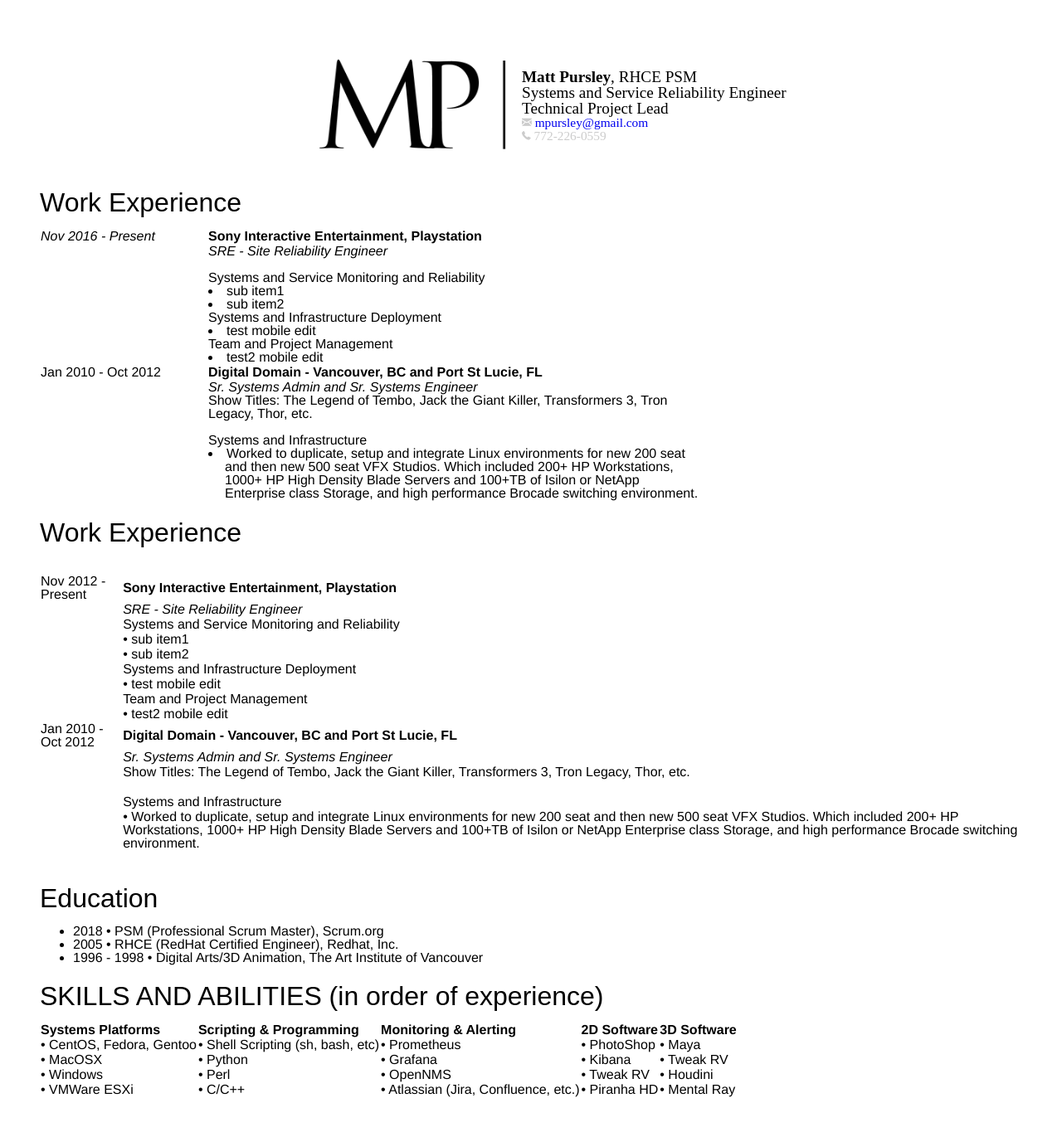
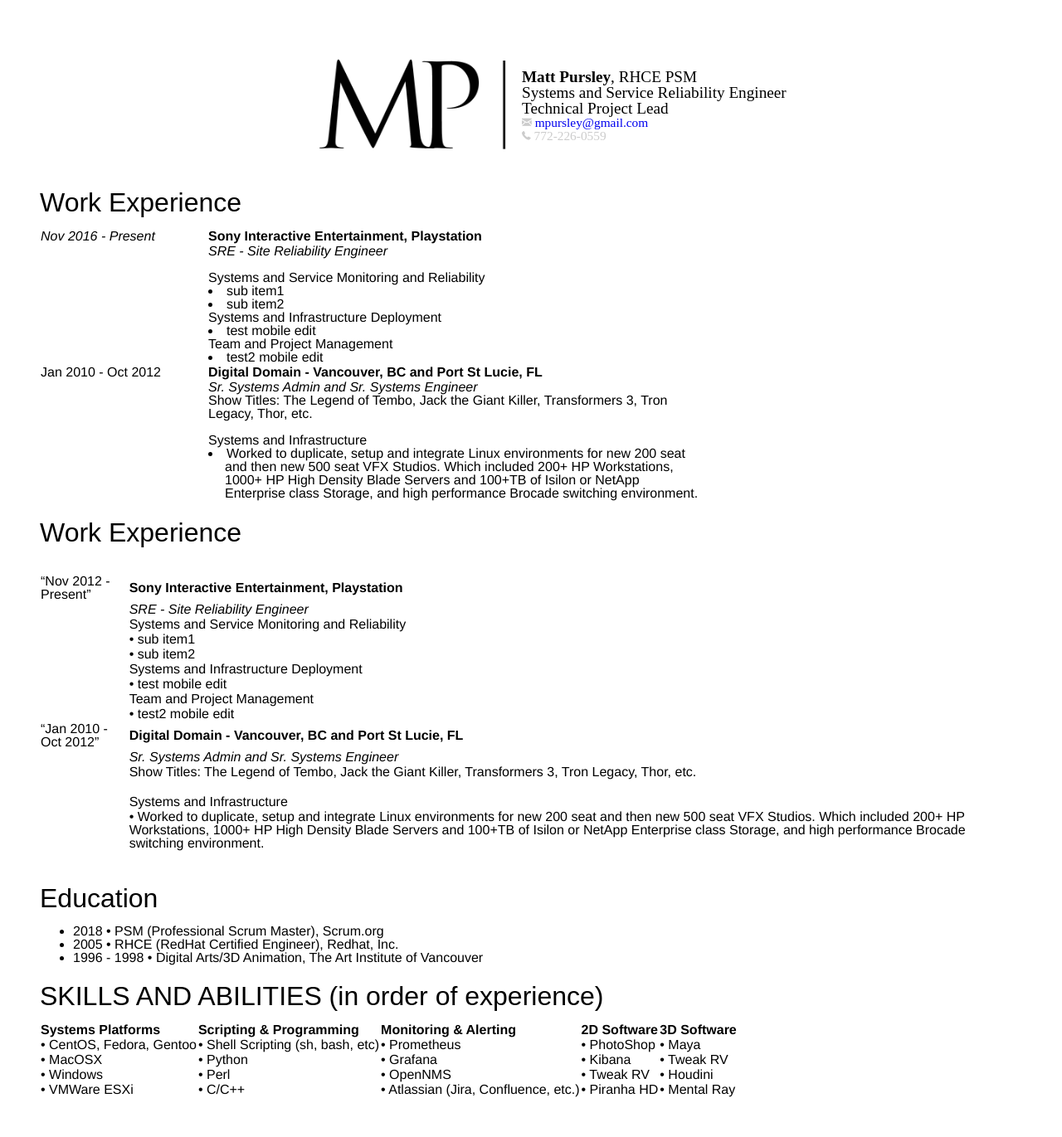
Before and after one commit to mpursley/mpursley.github.io, a Jekyll site: the page built from index_resume_short.md, in a window 1280 px wide. Shown: the whole page at 83% size. Built offline with Jekyll 4.4.1, drawn with Linux system fonts in a browser that asks for light colours.

Commit message:
Update index_resume_short.md

```diff
--- a/index_resume_short.md
+++ b/index_resume_short.md
@@ -76,24 +76,24 @@
 
 ## Work Experience
 
-&nbsp;              | &nbsp;
---------------------|--------------------------------------------
-Nov 2012 - Present  | <b>Sony Interactive Entertainment, Playstation</b>
-&nbsp;              | <i>SRE - Site Reliability Engineer</i>
-&nbsp;              | Systems and Service Monitoring and Reliability
-&nbsp;              | • sub item1
-&nbsp;              | • sub item2
-&nbsp;              | Systems and Infrastructure Deployment
-&nbsp;              | • test mobile edit
-&nbsp;              | Team and Project Management
-&nbsp;              | • test2 mobile edit
-Jan 2010 - Oct 2012 | <b>Digital Domain - Vancouver, BC and Port St Lucie, FL</b>
-&nbsp;              | <i>Sr. Systems Admin and Sr. Systems Engineer</i><br>
-&nbsp;              | Show Titles: The Legend of Tembo, Jack the Giant Killer, Transformers 3, Tron Legacy, Thor, etc.
-&nbsp;              |
-&nbsp;              | Systems and Infrastructure
-&nbsp;              |  • Worked to duplicate, setup and integrate Linux environments for new 200 seat and then new 500 seat VFX Studios. Which included 200+ HP Workstations, 1000+ HP High Density Blade Servers and 100+TB of Isilon or NetApp Enterprise class Storage, and high performance Brocade switching environment.
-&nbsp;              | &nbsp;
+&nbsp;                | &nbsp;
+----------------------|--------------------------------------------
+"Nov 2012 - Present"  | <b>Sony Interactive Entertainment, Playstation</b>
+&nbsp;                | <i>SRE - Site Reliability Engineer</i>
+&nbsp;                | Systems and Service Monitoring and Reliability
+&nbsp;                | • sub item1
+&nbsp;                | • sub item2
+&nbsp;                | Systems and Infrastructure Deployment
+&nbsp;                | • test mobile edit
+&nbsp;                | Team and Project Management
+&nbsp;                | • test2 mobile edit
+"Jan 2010 - Oct 2012" | <b>Digital Domain - Vancouver, BC and Port St Lucie, FL</b>
+&nbsp;                | <i>Sr. Systems Admin and Sr. Systems Engineer</i><br>
+&nbsp;                | Show Titles: The Legend of Tembo, Jack the Giant Killer, Transformers 3, Tron Legacy, Thor, etc.
+&nbsp;                |
+&nbsp;                | Systems and Infrastructure
+&nbsp;                |  • Worked to duplicate, setup and integrate Linux environments for new 200 seat and then new 500 seat VFX Studios. Which included 200+ HP Workstations, 1000+ HP High Density Blade Servers and 100+TB of Isilon or NetApp Enterprise class Storage, and high performance Brocade switching environment.
+&nbsp;                | &nbsp;
 
 
 
```
